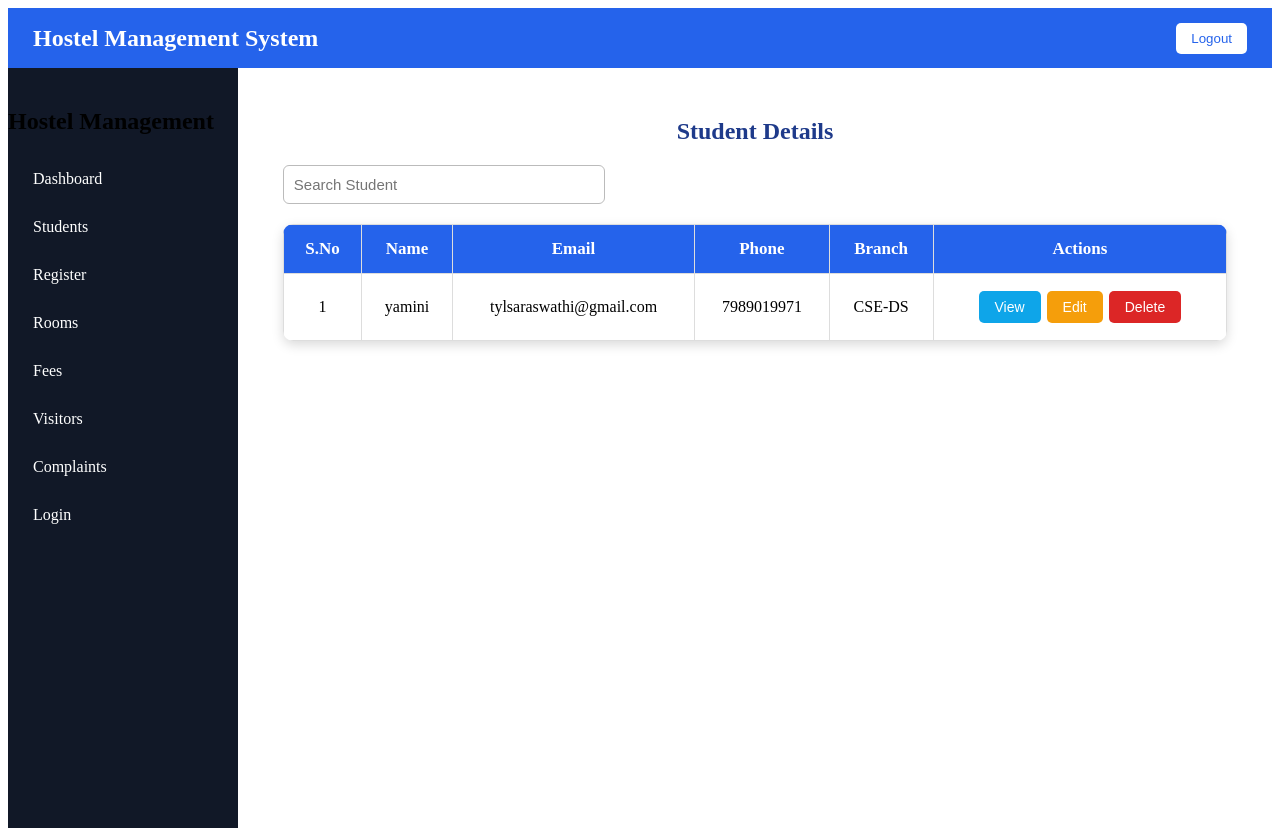
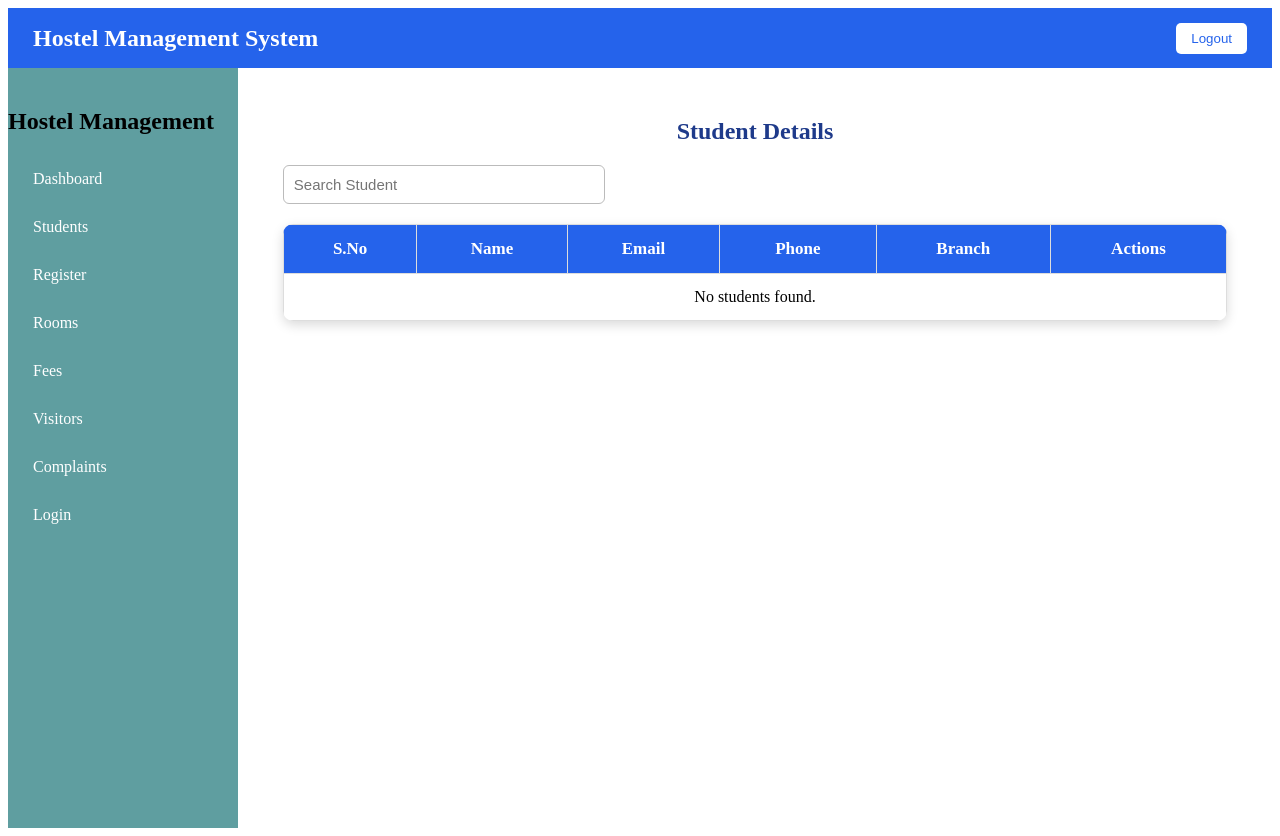
Before and after one commit to tylsaraswathi-gif/Hostel-Management-System, a React (Vite) app: page /students in a window 1280 px wide. Built offline with nearby package versions, Linux system fonts and the light colour scheme.

Commit message:
Updating Register,Student,Login,App

```diff
--- a/src/App.jsx
+++ b/src/App.jsx
@@ -1,5 +1,5 @@
 import { BrowserRouter, Routes, Route } from "react-router-dom";
-
+import Login from "./pages/Login/Login";
 import Layout from "./components/Layout/Layout";
 import Dashboard from "./pages/Dashboard/Dashboard";
 import Students from "./pages/Students/Students";
@@ -8,17 +8,20 @@ import Rooms from "./pages/Rooms/Rooms";
 import Fees from "./pages/Fees/Fees";
 import Visitors from "./pages/Visitors/Visitors";
 import Complaints from "./pages/Complaints/Complaints";
+import EditStudent from "./pages/EditStudent/EditStudent";
 
 function App() {
   return (
 
       <Routes>
         <Route path="/" element={<Layout />}>
+          <Route path="login" element={<Login />} />
           <Route index element={<Dashboard />} />
           <Route path="dashboard" element={<Dashboard />} />
           <Route path="students" element={<Students />} />
           <Route path="register" element={<Register />} />
           <Route path="rooms" element={<Rooms />} />
+          <Route path="editstudent/:id" element={<EditStudent />} />
           <Route path="fees" element={<Fees />} />
           <Route path="visitors" element={<Visitors />} />
           <Route path="complaints" element={<Complaints />} />
--- a/src/components/Sidebar/Sidebar.css
+++ b/src/components/Sidebar/Sidebar.css
@@ -4,7 +4,7 @@
 
     height:calc(100vh - 60px);
 
-    background:#111827;
+    background:cadetblue;
 
     display:flex;
 
--- a/src/pages/Login/Login.jsx
+++ b/src/pages/Login/Login.jsx
@@ -1,6 +1,6 @@
 import { useState } from "react";
 import { Link, useNavigate } from "react-router-dom";
-import "./login.css";
+import "./Login.css";
 
 function Login() {
   const navigate = useNavigate();
@@ -12,39 +12,36 @@ function Login() {
   const handleLogin = (e) => {
     e.preventDefault();
 
-    const students = JSON.parse(localStorage.getItem("students")) || [];
+    localStorage.setItem("adminLoggedIn", "true");
 
-    const student = students.find(
-      (stu) => stu.email === email && stu.password === password
+    localStorage.setItem(
+      "loggedInUser",
+      JSON.stringify({
+        email,
+      })
     );
 
-    if (student) {
-      localStorage.setItem("adminLoggedIn", JSON.stringify(true));
-      localStorage.setItem("loggedInStudent", JSON.stringify(student));
+    alert("Login Successful");
 
-      alert("Login Successful");
-      navigate("/");
-    } else {
-      alert("Invalid Email or Password");
-    }
+    navigate("/dashboard");
   };
 
   return (
     <div className="login-container">
       <form className="login-form" onSubmit={handleLogin}>
-        <h2>Login</h2>
+        <h2>Hostel Management Login</h2>
 
         <input
           type="email"
-          placeholder="Email Address"
+          placeholder="Enter Email"
           value={email}
           onChange={(e) => setEmail(e.target.value)}
           required
-        /><br/><br/>
+        />
 
         <input
           type={showPassword ? "text" : "password"}
-          placeholder="Password"
+          placeholder="Enter Password"
           value={password}
           onChange={(e) => setPassword(e.target.value)}
           required
@@ -57,14 +54,21 @@ function Login() {
             checked={showPassword}
             onChange={() => setShowPassword(!showPassword)}
           />
-          <label htmlFor="showPassword">Show Password</label>
+
+          <label htmlFor="showPassword">
+            Show Password
+          </label>
         </div>
 
-        <button type="submit">Login</button><br/><br/>
+        <button type="submit">
+          Login
+        </button>
 
         <p className="register-link">
           Don't have an account?{" "}
-          <Link to="/register">Register</Link>
+          <Link to="/register">
+            Register
+          </Link>
         </p>
       </form>
     </div>
--- a/src/pages/Students/Students.jsx
+++ b/src/pages/Students/Students.jsx
@@ -1,20 +1,61 @@
-import { useState } from "react";
+import { useState, useEffect } from "react";
 import "./Students.css";
 
 function Students() {
-  const [students, setStudents] = useState([
-    {
-      id: 1,
-      name: "yamini",
-      email: "tylsaraswathi@gmail.com",
-      phone: "7989019971",
-      branch: "CSE-DS",
-    },
-  ]);
+  const [students, setStudents] = useState([]);
+  const [search, setSearch] = useState("");
+  const [editingId, setEditingId] = useState(null);
+
+  const [editedStudent, setEditedStudent] = useState({
+    studentName: "",
+    email: "",
+    phone: "",
+    branch: "",
+  });
+
+  useEffect(() => {
+    const storedStudents =
+      JSON.parse(localStorage.getItem("students")) || [];
+    setStudents(storedStudents);
+  }, []);
+
+  const saveToLocalStorage = (updatedStudents) => {
+    setStudents(updatedStudents);
+    localStorage.setItem("students", JSON.stringify(updatedStudents));
+  };
 
   const deleteStudent = (id) => {
-    setStudents(students.filter((student) => student.id !== id));
+    const updated = students.filter((student) => student.id !== id);
+    saveToLocalStorage(updated);
   };
+
+  const editStudent = (student) => {
+    setEditingId(student.id);
+
+    setEditedStudent({
+      studentName: student.studentName || "",
+      email: student.email || "",
+      phone: student.phone || "",
+      branch: student.branch || "",
+    });
+  };
+
+  const saveStudent = () => {
+    const updated = students.map((student) =>
+      student.id === editingId
+        ? { ...student, ...editedStudent }
+        : student
+    );
+
+    saveToLocalStorage(updated);
+    setEditingId(null);
+  };
+
+  const filteredStudents = students.filter((student) =>
+    (student.studentName || "")
+      .toLowerCase()
+      .includes((search || "").toLowerCase())
+  );
 
   return (
     <div className="students-container">
@@ -24,6 +65,8 @@ function Students() {
         type="text"
         placeholder="Search Student"
         className="search-box"
+        value={search}
+        onChange={(e) => setSearch(e.target.value)}
       />
 
       <table className="student-table">
@@ -39,27 +82,100 @@ function Students() {
         </thead>
 
         <tbody>
-          {students.map((student, index) => (
+          {filteredStudents.length > 0 ? (
+            filteredStudents.map((student, index) => (
               <tr key={student.id}>
                 <td>{index + 1}</td>
-              <td>{student.name}</td>
-              <td>{student.email}</td>
-              <td>{student.phone}</td>
-              <td>{student.branch}</td>
+
                 <td>
+                  {editingId === student.id ? (
+                    <input
+                      value={editedStudent.studentName}
+                      onChange={(e) =>
+                        setEditedStudent({
+                          ...editedStudent,
+                          studentName: e.target.value,
+                        })
+                      }
+                    />
+                  ) : (
+                    student.studentName
+                  )}
+                </td>
+
+                <td>
+                  {editingId === student.id ? (
+                    <input
+                      value={editedStudent.email}
+                      onChange={(e) =>
+                        setEditedStudent({
+                          ...editedStudent,
+                          email: e.target.value,
+                        })
+                      }
+                    />
+                  ) : (
+                    student.email
+                  )}
+                </td>
+
+                <td>
+                  {editingId === student.id ? (
+                    <input
+                      value={editedStudent.phone}
+                      onChange={(e) =>
+                        setEditedStudent({
+                          ...editedStudent,
+                          phone: e.target.value,
+                        })
+                      }
+                    />
+                  ) : (
+                    student.phone
+                  )}
+                </td>
+
+                <td>
+                  {editingId === student.id ? (
+                    <input
+                      value={editedStudent.branch}
+                      onChange={(e) =>
+                        setEditedStudent({
+                          ...editedStudent,
+                          branch: e.target.value,
+                        })
+                      }
+                    />
+                  ) : (
+                    student.branch
+                  )}
+                </td>
+
+                <td>
+                  {editingId === student.id ? (
+                    <button className="view-btn" onClick={saveStudent}>
+                      Save
+                    </button>
+                  ) : (
+                    <>
                       <button
                         className="view-btn"
-    onClick={() => alert(`
-Name: ${student.name}
+                        onClick={() =>
+                          alert(
+                            `Name: ${student.studentName}
 Email: ${student.email}
 Phone: ${student.phone}
-Branch: ${student.branch}
-`)}
+Branch: ${student.branch}`
+                          )
+                        }
                       >
                         View
                       </button>
 
-  <button className="edit-btn">
+                      <button
+                        className="edit-btn"
+                        onClick={() => editStudent(student)}
+                      >
                         Edit
                       </button>
 
@@ -69,9 +185,16 @@ Branch: ${student.branch}
                       >
                         Delete
                       </button>
+                    </>
+                  )}
                 </td>
               </tr>
-          ))}
+            ))
+          ) : (
+            <tr>
+              <td colSpan="6">No students found.</td>
+            </tr>
+          )}
         </tbody>
       </table>
     </div>
```
Lines whose indentation alone changed are shown as unchanged.
